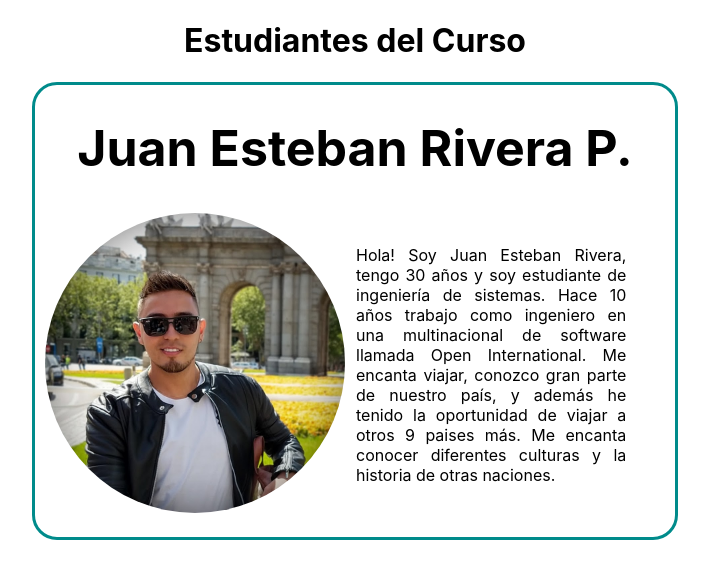
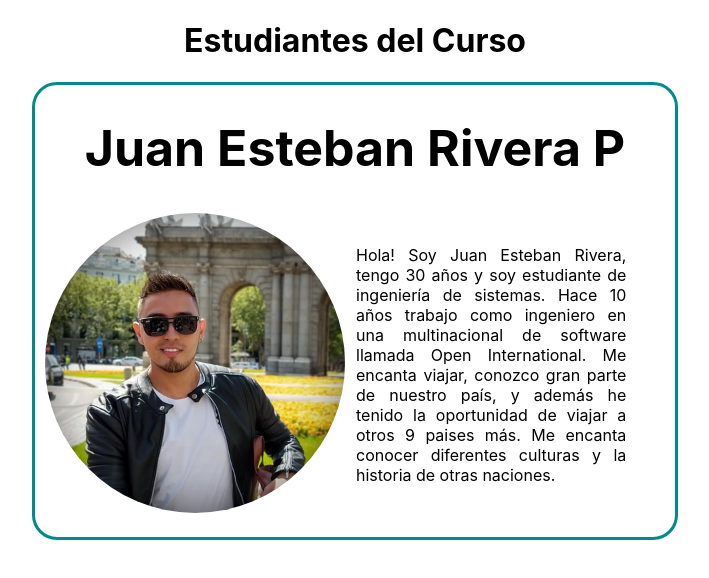
Before and after one commit to bgarciaUnicato/parcial2, a React (Create React App) app: page / in a window 1280 px wide. Shown: the top 578 px of the page, without its empty margins (285-994 px from the left). Built offline with nearby package versions, Linux system fonts and the light colour scheme.

Commit message:
Branch auxiliar

```diff
--- a/src/componentes/juanes/Juanes.js
+++ b/src/componentes/juanes/Juanes.js
@@ -5,7 +5,7 @@ function Juanes(){
     return(
     <div class="container">
         <div class="hijo">
-        <h1 class="title">Juan Esteban Rivera P.</h1>
+        <h1 class="title">Juan Esteban Rivera P</h1>
         <table>
             <tr>
                 <td>
```
